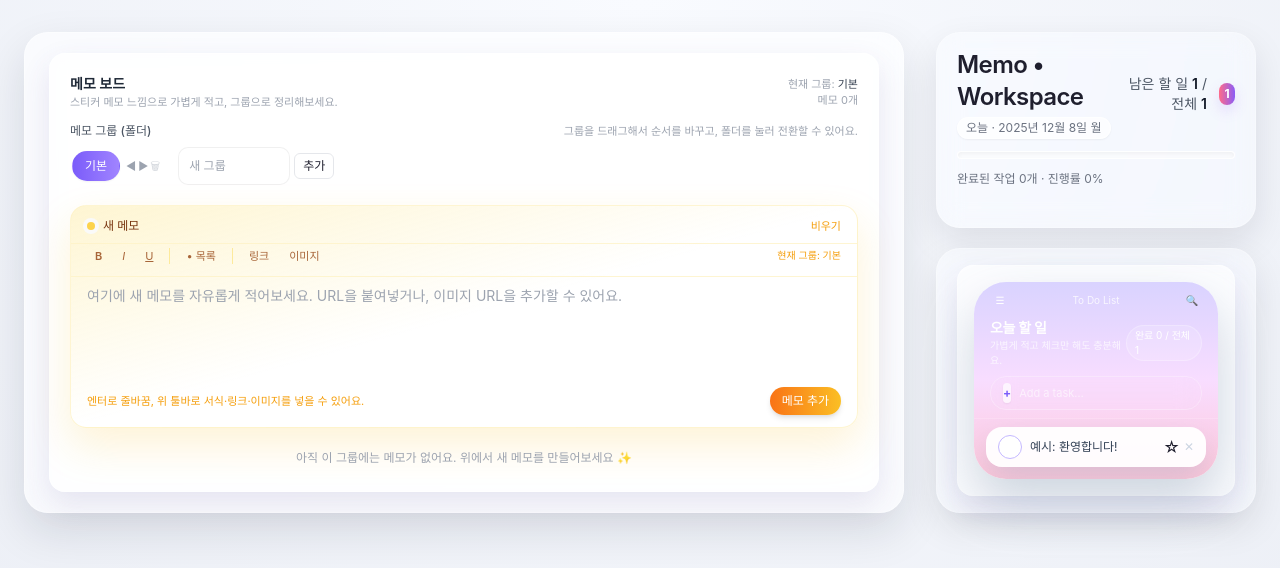
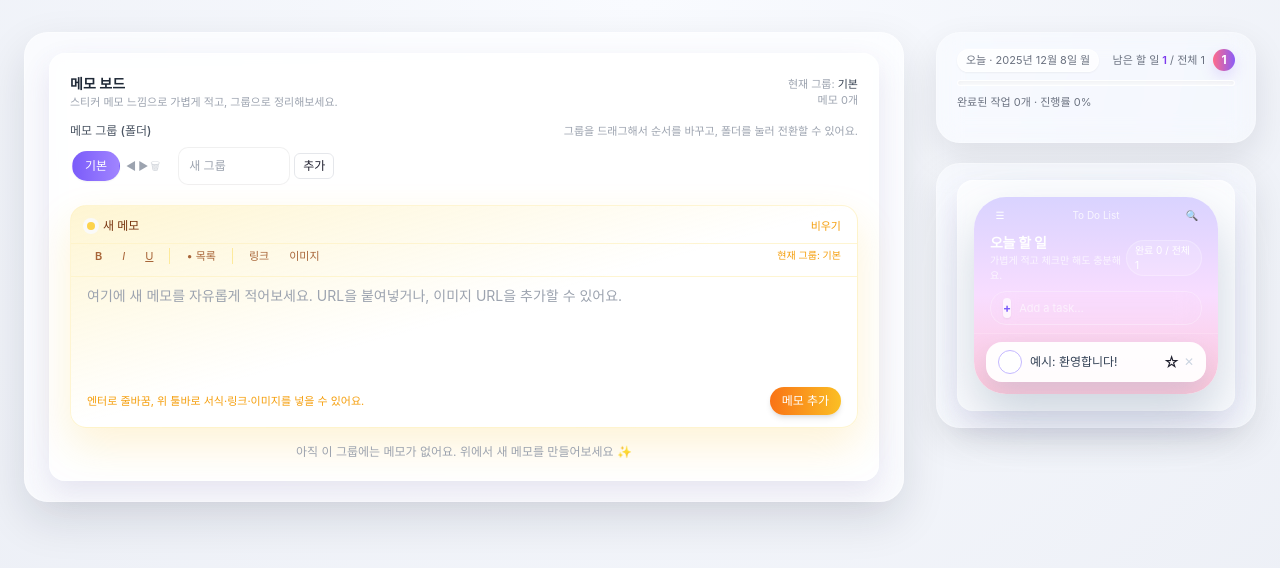
Before and after one commit to wskimkj/memo, a React (Vite) app: page / in a window 1280 px wide. Shown: the top 568 px of the page. Built offline with nearby package versions, Linux system fonts and the light colour scheme.

Commit message:
Update Header.jsx

```diff
--- a/src/components/Header.jsx
+++ b/src/components/Header.jsx
@@ -10,34 +10,26 @@ export default function Header({ remaining, total }) {
     year: "numeric",
     month: "long",
     day: "numeric",
-    weekday: "short"
+    weekday: "short",
   });
 
   return (
-    <header className="flex flex-col gap-3 mb-6">
-      <div className="flex items-center justify-between">
-        <motion.div
-          initial={{ opacity: 0, y: -6 }}
-          animate={{ opacity: 1, y: 0 }}
-          className="flex flex-col gap-1"
-        >
-          <h1 className="text-2xl font-semibold tracking-tight">
-            Memo • Workspace
-          </h1>
-          <div className="text-xs text-gray-500 flex items-center gap-2">
-            <span className="px-2 py-0.5 rounded-full bg-white/70 border border-white/60 shadow-sm">
-              오늘 · {dateLabel}
-            </span>
-          </div>
-        </motion.div>
-
-        <div className="flex items-center gap-3">
-          <div className="text-sm text-gray-600 text-right">
+    <header className="flex flex-col gap-2 mb-4">
+      {/* 상단 한 줄 요약 (제목 없이) */}
+      <div className="flex items-center justify-between text-[11px] text-gray-500">
+        <div className="flex items-center gap-2">
+          <span className="px-2 py-0.5 rounded-full bg-white/70 border border-white/60 shadow-sm">
+            오늘 · {dateLabel}
+          </span>
+        </div>
+        <div className="flex items-center gap-2">
+          <span>
             남은 할 일{" "}
-            <span className="font-semibold text-gray-900">{remaining}</span> /
-            전체{" "}
-            <span className="font-semibold text-gray-900">{total}</span>
-          </div>
+            <span className="font-semibold text-violet-600">
+              {remaining}
+            </span>{" "}
+            / 전체 {total}
+          </span>
           <motion.div
             initial={{ scale: 0.8, opacity: 0 }}
             animate={{ scale: 1, opacity: 1 }}
@@ -48,19 +40,21 @@ export default function Header({ remaining, total }) {
         </div>
       </div>
 
-      <div className="w-full h-2 rounded-full bg-white/60 border border-white/70 overflow-hidden shadow-inner">
+      {/* 진행 바 (살짝만 남기기) */}
+      <div className="w-full h-1.5 rounded-full bg-white/60 border border-white/70 overflow-hidden shadow-inner">
         <motion.div
           initial={{ width: 0 }}
           animate={{ width: `${percent}%` }}
           transition={{ type: "spring", stiffness: 80, damping: 20 }}
           className="h-full"
           style={{
-            background: "linear-gradient(90deg,#7b5cfa,#a084ff)"
+            background: "linear-gradient(90deg,#7b5cfa,#a084ff)",
           }}
         />
       </div>
 
-      <div className="text-xs text-gray-500 flex items-center justify-between">
+      {/* 아래 설명 한 줄 */}
+      <div className="text-[11px] text-gray-500 flex items-center justify-between">
         <span>
           완료된 작업 {done}개 · 진행률 {percent}%
         </span>
```
